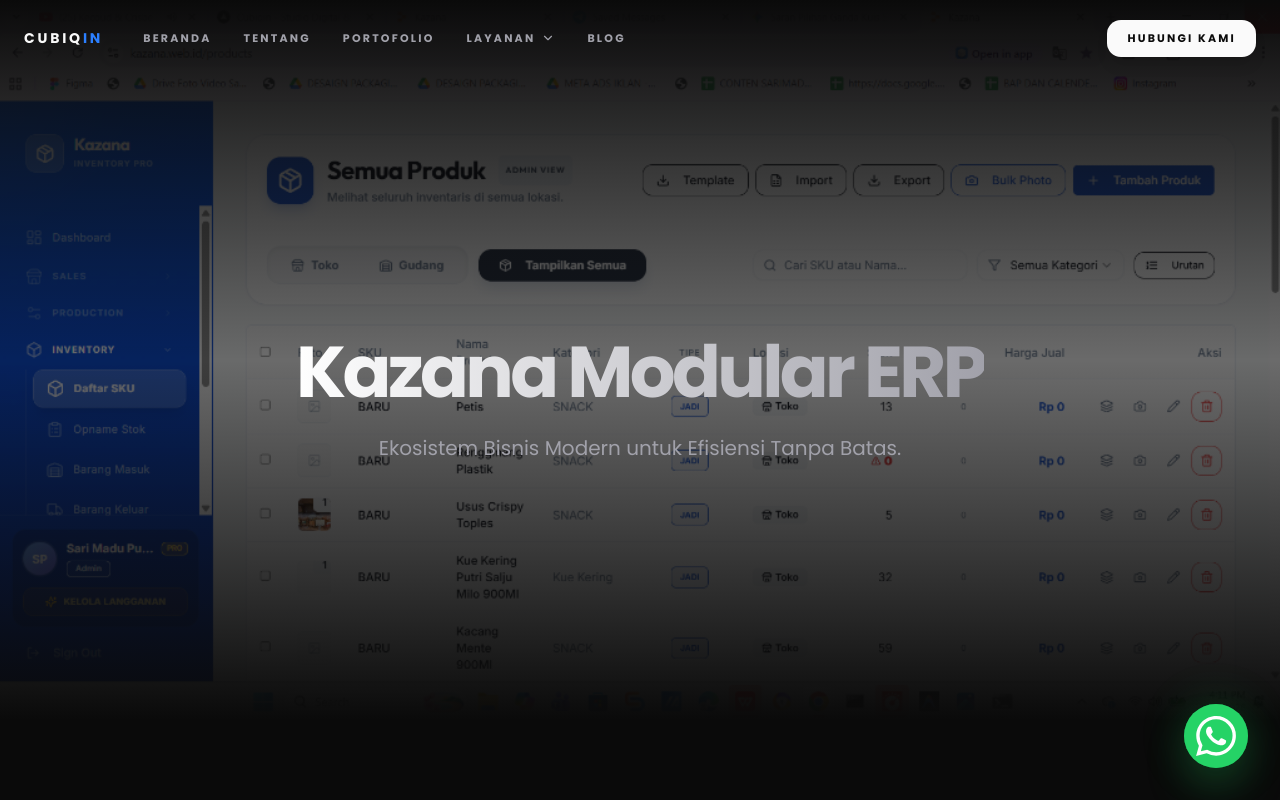
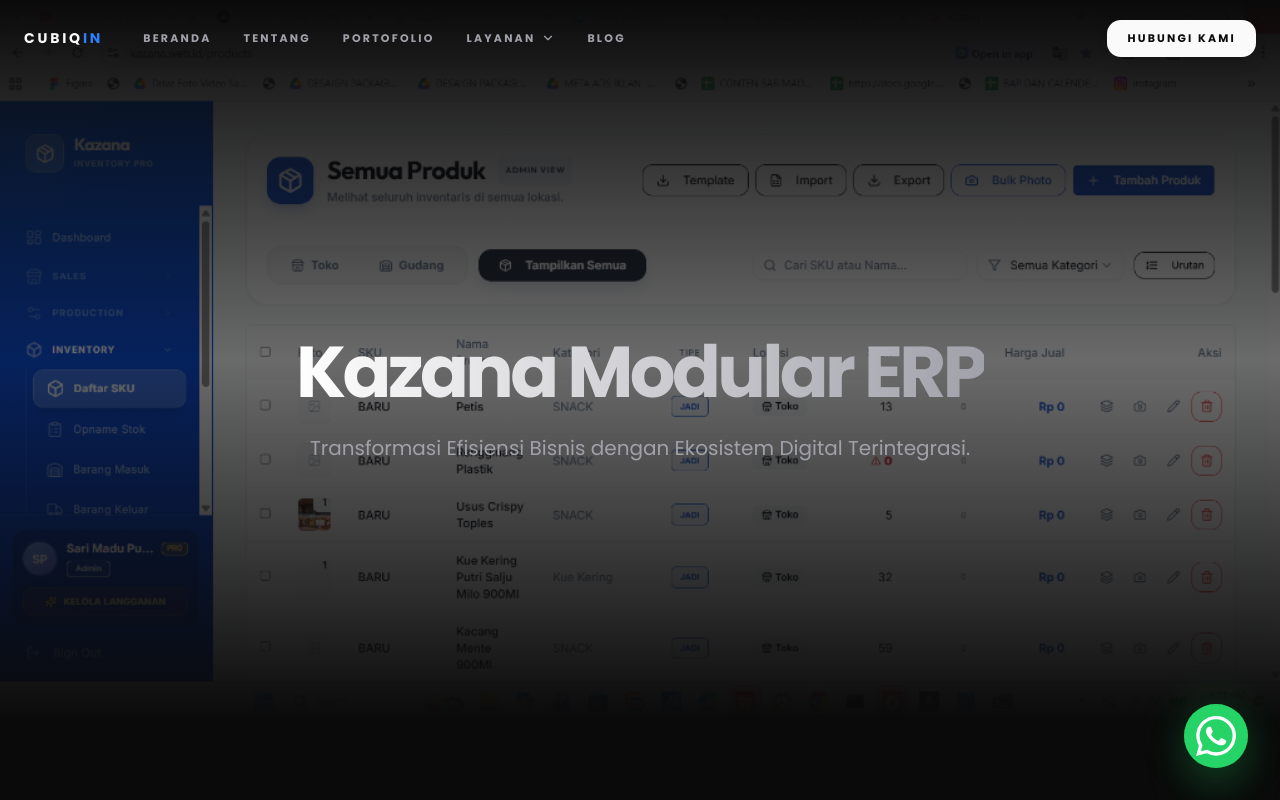
Before and after one commit to rafiakbar14/cubiqin, a Next.js app: page /portfolio/kazana in a window 1280 px wide. Shown: the top 800 px of the page. Built offline with nearby package versions, Linux system fonts and the light colour scheme.

Commit message:
feat: refine Kazana project content with professional tone and custom heading

```diff
--- a/src/app/portfolio/kazana/page.tsx
+++ b/src/app/portfolio/kazana/page.tsx
@@ -10,28 +10,29 @@
     return (
         <ServicePage
             title="Kazana Modular ERP"
-            subtitle="Ekosistem Bisnis Modern untuk Efisiensi Tanpa Batas."
+            subtitle="Transformasi Efisiensi Bisnis dengan Ekosistem Digital Terintegrasi."
             accentColor="blue-600"
             imagePath="/assets/imagery/projects/kazana.png"
-            philosophy={`"Jujurly, Kazana itu jawaban buat bisnis yang mau grow tanpa ribet. Kita build ekosistem modular yang smart banget, di mana 'What is Kazana' sebenernya adalah tentang kebebasan kamu buat ngatur bisnis sesuka hati. Gak ada lagi ceritanya sistem yang kaku, karena Kazana itu 'Liquid'—ngikutin kebutuhan kamu, bukan sebaliknya. Tetep profesional tapi vibes-nya tetep chill."`}
-            painPoint="Ngerasa burnout gara-gara data stok yang 'ghosting' alias gak sinkron sama kasir? Atau pusing liat laporan yang zonk dan harus input manual satu-satu? Masalah operasional kayak gini tuh beneran red flag buat kemajuan bisnis kamu di masa depan."
-            solution="Kazana hadir dengan fitur-fitur sat-set: Inventory Pro buat manajemen stok lintas gudang, POS yang intuitif buat sales, sampe Auto-Accounting yang bikin laporan keuangan kamu auto-ready. Bisa dibuat untuk apa aja? Mulai dari Cafe hopping yang lagi viral, Retail store yang estetik, sampai Warehouse logistik yang kompleks. Semua terintegrasi dan bisa dipantau real-time dari device kamu."
-            processSteps={['Fase 1: Deep Talk Analisis Kebutuhan', 'Fase 2: Setup Ekosistem Modular', 'Fase 3: Migrasi Data & Onboarding', 'Fase 4: Go-Live & Support Sat-Set']}
+            solutionTitle="Solusi yang kami sarankan"
+            philosophy={`Kazana adalah ekosistem digital yang dirancang untuk menjawab kompleksitas operasional bisnis modern. Kami memahami bahwa setiap bisnis memiliki keunikan dan skala yang berbeda, itulah mengapa Kazana mengusung konsep modularitas.\n\nDalam ekosistem ini, Anda dapat mengontrol seluruh aliran bisnis—mulai dari manajemen stok hingga akuntansi—dalam satu platform yang terintegrasi. Kazana bukan sekadar perangkat lunak, melainkan fondasi digital yang memberikan efisiensi nyata dan data yang akurat untuk mendukung pengambilan keputusan strategis Anda.`}
+            painPoint="Banyak pemilik bisnis menghadapi tantangan besar dalam menyinkronkan data antar divisi. Stok yang tidak akurat, laporan kasir yang berantakan, serta proses administrasi manual yang memakan waktu adalah kendala klasik yang menghambat skala bisnis. Kondisi ini seringkali menyebabkan hilangnya peluang dan keterlambatan dalam merespons dinamika pasar."
+            solution="Sebagai solusi komprehensif, Kazana menawarkan fitur-fitur unggulan yang dapat disesuaikan dengan kebutuhan spesifik Anda. Inventory Management kami mendukung pengelolaan multisite dan gudang secara real-time, Sistem POS (Point of Sale) yang intuitif memudahkan setiap transaksi, hingga modul Auto-Accounting yang secara otomatis menyusun laporan keuangan sesuai standar. Kazana dirancang untuk versatilitas tinggi, mulai dari operasional Cafe & FnB, jaringan Retail, hingga sistem Warehouse logistik yang kompleks."
+            processSteps={['Audit & Analisis Kebutuhan Sistem', 'Konfigurasi & Kustomisasi Modul', 'Implementasi & Migrasi Data', 'Go-Live & Pendampingan Teknis']}
             faqs={[
                 {
-                    question: "Apakah saya harus berlangganan semua modul?",
-                    answer: "Gak perlu dong! Kazana itu flexible banget. Kamu cuma bayar modul yang emang dibutuhin bisnis kamu sekarang. Hemat dan efisien, kan?"
+                    question: "Apakah sistem ini dapat dikembangkan sesuai pertumbuhan bisnis?",
+                    answer: "Tentu. Berkat arsitektur modularnya, Anda dapat mulai dengan fitur yang paling mendasar dan menambahkan modul baru seiring dengan berkembangnya skala bisnis Anda."
                 },
                 {
-                    question: "Data saya aman di cloud?",
-                    answer: "Safety first! Kita pake enkripsi tingkat tinggi dan backup rutin. Jadi data bisnis kamu tetep aman dan bisa diakses kapanpun kamu butuh."
+                    question: "Bagaimana dengan keamanan data?",
+                    answer: "Keamanan data adalah prioritas utama. Kazana menggunakan enkripsi tingkat lanjut dan infrastruktur cloud yang andal dengan sistem backup rutin untuk memastikan data Anda selalu aman dan tersedia."
                 }
             ]}
             testimonial={{
-                quote: "Sistem modular Kazana beneran ngerubah cara kami ngelola stok di banyak cabang. Sekarang semuanya terpantau jelas dari satu layar saja, vibes-nya jadi lebih tenang.",
-                author: "Sari Madu, Super Admin"
+                quote: "Implementasi Kazana memberikan visibilitas penuh atas stok di seluruh cabang kami secara real-time. Proses administrasi yang sebelumnya memakan waktu berhari-hari kini dapat diselesaikan secara instan.",
+                author: "Sari Madu, Super Admin Operational"
             }}
-            ctaText="Punya visi buat bikin sistem yang sama gaharnya atau bahkan lebih oke lagi buat bisnis kamu? Yuk, kita obrolin di Cubiqin. Kita siap build solusi digital yang gak cuma fungsional, tapi juga punya 'character' yang kuat."
+            ctaText="Tertarik untuk mengimplementasikan sistem serupa yang disesuaikan dengan kebutuhan bisnis Anda? Kami di Cubiqin siap membantu mewujudkan solusi digital yang andal dan terukur."
         />
     );
 }
--- a/src/components/ServicePage.tsx
+++ b/src/components/ServicePage.tsx
@@ -27,6 +27,7 @@
     };
     ctaText: string;
     painPointImage?: string;
+    solutionTitle?: string;
 }
 
 export default function ServicePage({
@@ -41,7 +42,8 @@
     faqs,
     testimonial,
     ctaText,
-    painPointImage
+    painPointImage,
+    solutionTitle = "Solusi Manusiawi Kami"
 }: ServicePageProps) {
     return (
         <main className="min-h-screen bg-[#0a0a0a] text-white selection:bg-blue-500 selection:text-white">
@@ -110,7 +112,7 @@
             {/* Solution Section */}
             <section className="py-24 px-6 border-b border-[#18181b]">
                 <div className="max-w-4xl mx-auto">
-                    <h2 className="text-2xl md:text-3xl font-bold tracking-tight mb-8">Solusi Manusiawi Kami</h2>
+                    <h2 className="text-2xl md:text-3xl font-bold tracking-tight mb-8">{solutionTitle}</h2>
                     <div className="p-8 md:p-12 rounded-[2.5rem] bg-gradient-to-br from-[#18181b] to-black border border-[#27272a]">
                         <p className="text-lg md:text-xl text-[#fafafa] leading-relaxed">
                             {solution}
```
